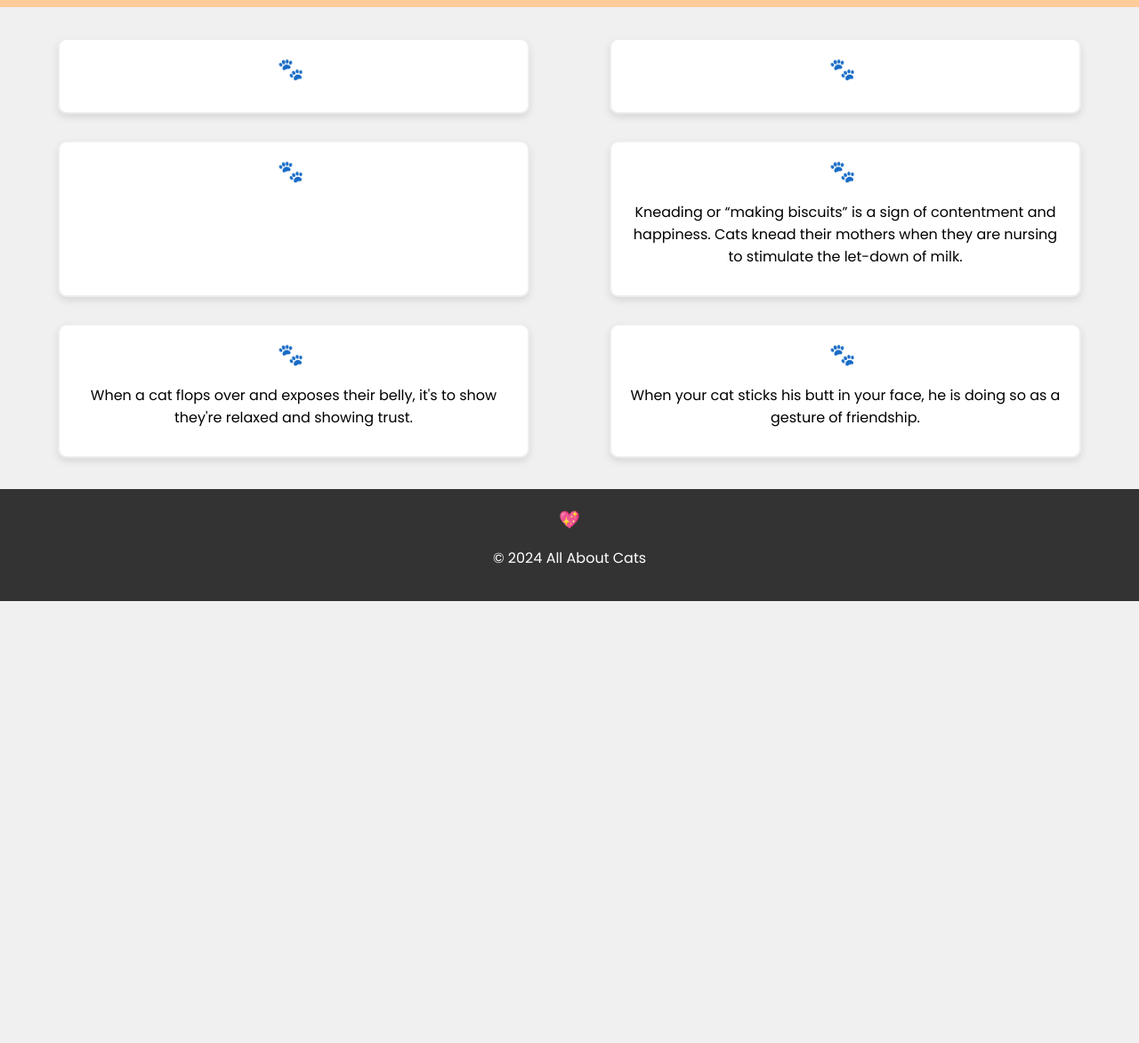
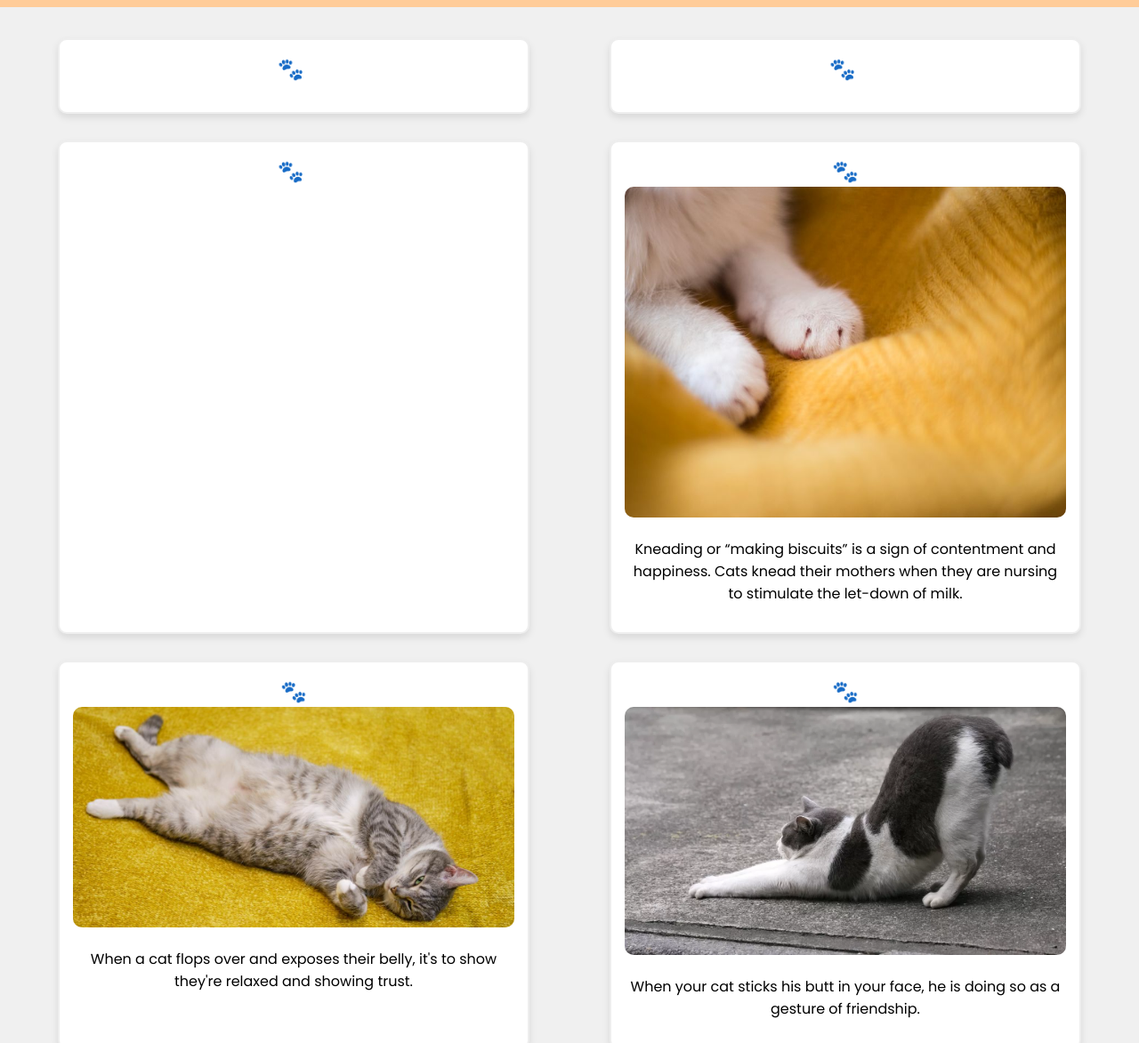
Before and after one commit to allliiiza/project1catz, a plain HTML site: page index.html in a window 1280 px wide. Shown: the part 133-1306 px from the top of the page at 89% size. Before the commit the page ends 809 px from the top, so only its background shows below. Drawn offline with Linux system fonts and the light colour scheme; a web font is replaced by a local one.

Commit message:
Update index.html
Edited image sources for last 3 fact boxes as well ass added alternative text for accessibility

```diff
--- a/index.html
+++ b/index.html
@@ -38,16 +38,16 @@
             <p><!-- FACT 3 --></p>
         </div>
         <div id="fact4" class="fact-box">
-            <img src="cat4.jpg" alt>
+            <img src="images/cat4.jpg" alt="Cat paws making biscuit">
             <p><!-- FACT 4 -->Kneading or “making biscuits” is a sign of contentment and happiness.
                 Cats knead their mothers when they are nursing to stimulate the let-down of milk.</p>
         </div>
         <div id="fact5" class="fact-box">
-            <img src="cat5.jpg" alt>
+            <img src="images/cat5.jpg" alt="Cat exposing its fluffy belly">
             <p><!-- FACT 5 -->When a cat flops over and exposes their belly, it's to show they're relaxed and showing trust.</p>
         </div>
         <div id="fact6" class="fact-box">
-            <img src="cat6.jpg" alt>
+            <img src="images/cat6.jpg" alt="Cat sticking its bum out">
             <p><!-- FACT 6 -->When your cat sticks his butt in your face, he is doing so as a gesture of friendship.</p>
         </div>
     </section>
```
